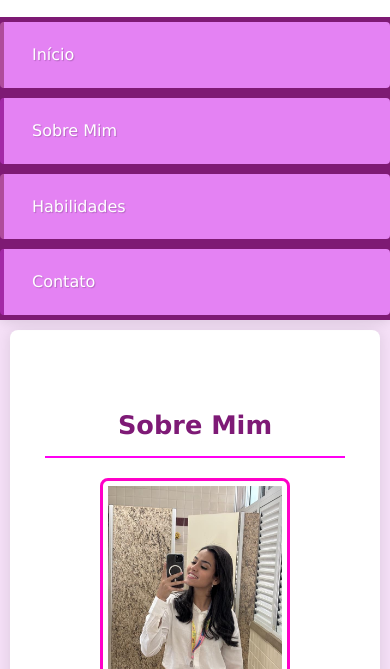
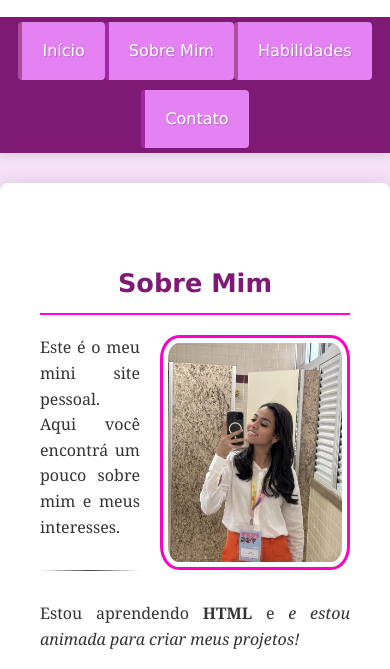
Before and after one commit to Juliatecola/Meu-Site-Pessoal, a plain HTML site: page index.html in a window 390 px wide. Shown: the part 108-777 px from the top of the page. Drawn offline with Linux system fonts and the light colour scheme.

Commit message:
Add files via upload

```diff
--- a/style.css
+++ b/style.css
@@ -320,11 +320,17 @@ footer p {
 @media (max-width: 768px) {
     /* Ajustes para o menu de navegação */
     .main-nav {
-        flex-direction: column; /* Empilha os itens verticalmente */
+        /*flex-direction: column; /* Empilha os itens verticalmente */
+        flex-wrap: wrap; /*Permite quebrar para outra linha se necessário*/
         height: auto; /* Altura automática */
     }
+
+    }
+
     .main-nav li a {
-        padding: 12px 20px; /* Padding ajustado para mobile */
+        /*padding: 12px 20px; /* Padding ajustado para mobile */
+        padding: 8px 12px;
+        font-size: 0,9em;  /* Fonte Amor
     }
 
     /* Demais ajustes originais */
```
